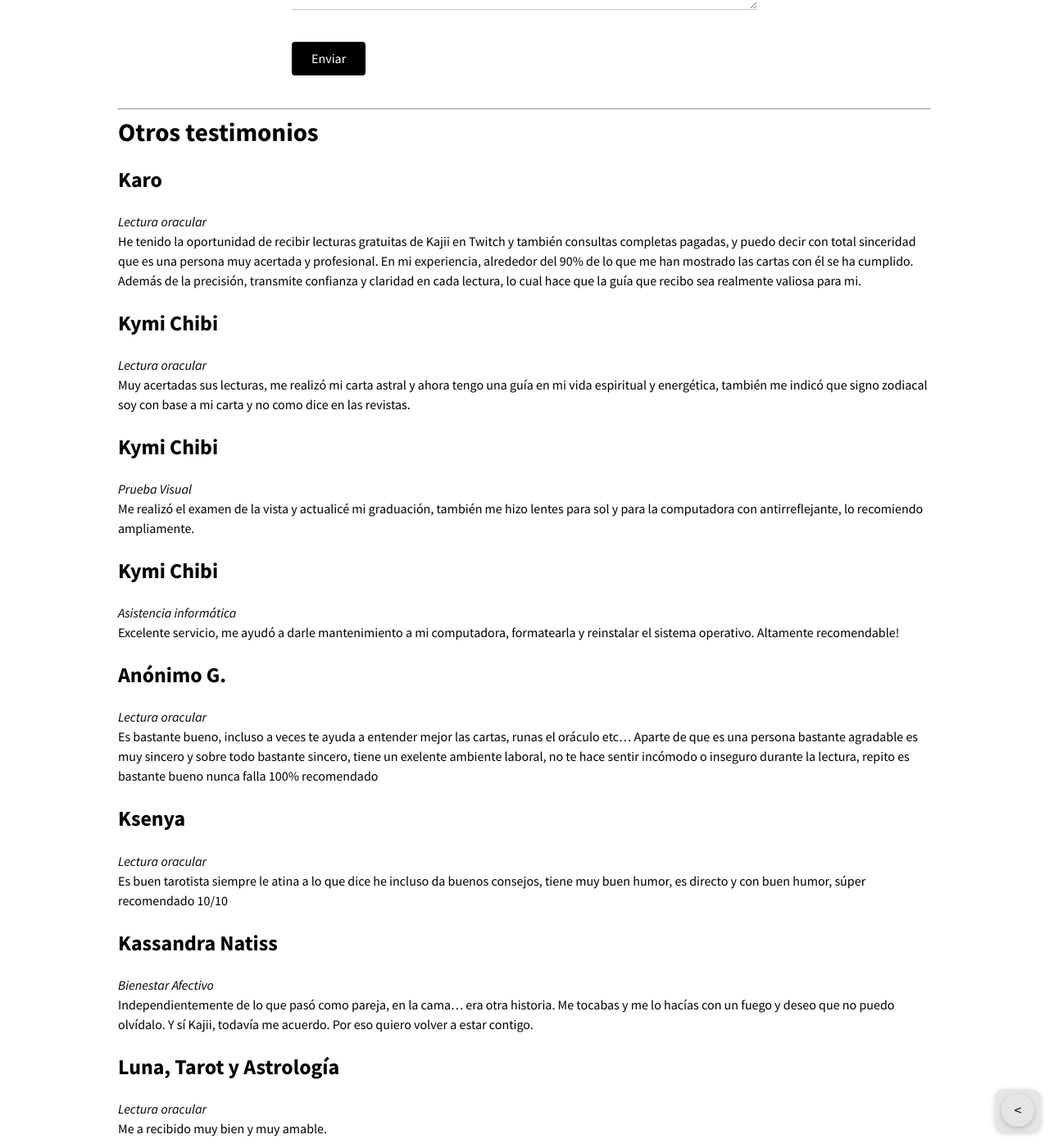
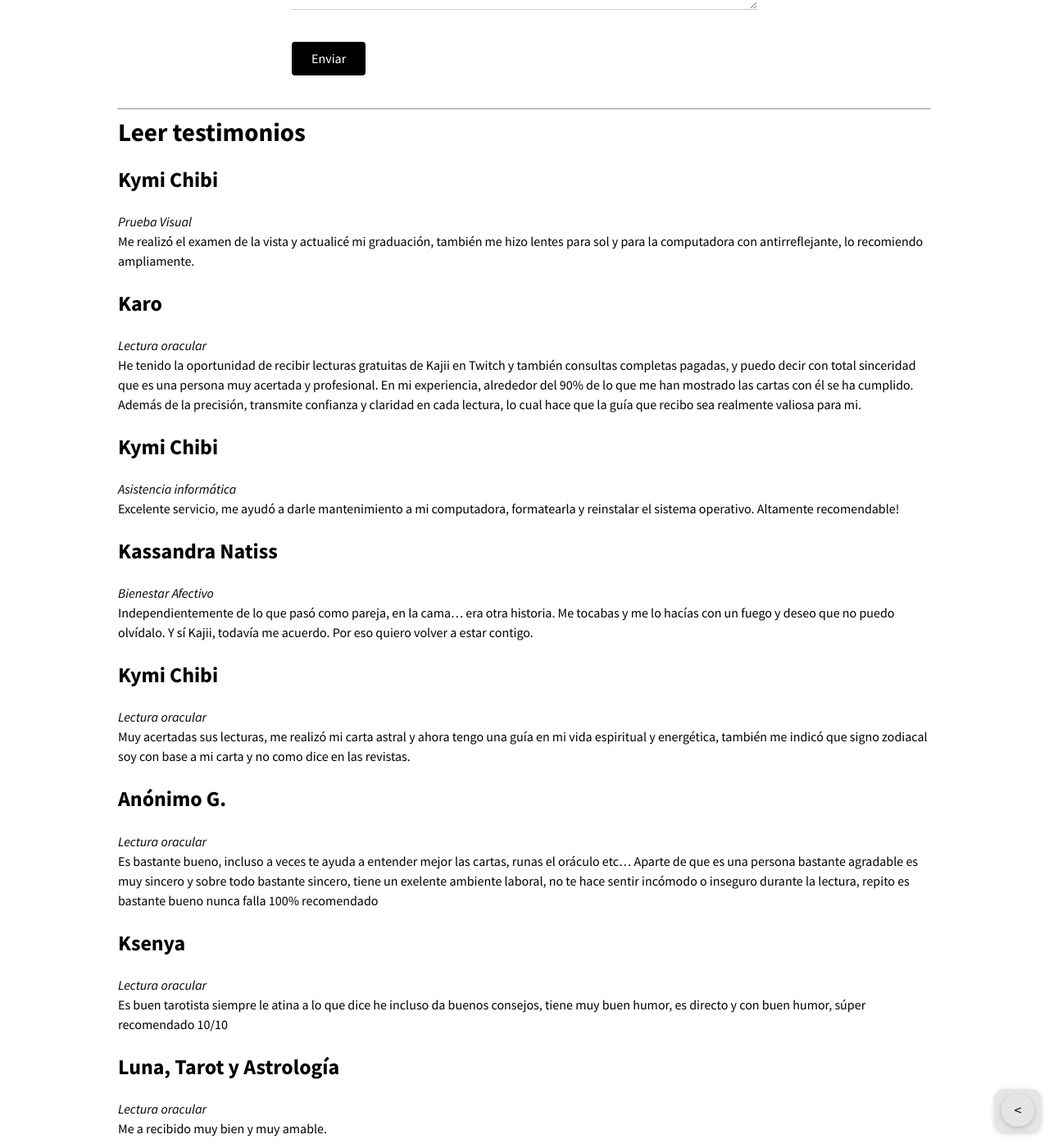
Before and after one commit to KajiiNarumi/iasuarezv, a Jekyll site: the page built from testimonios.md, in a window 1280 px wide and 1400 px high, scrolled down 868 px. Shown: the whole window at 82% size. Built offline with Jekyll 4.4.1, drawn with Linux system fonts in a browser that asks for light colours; nearby versions of some CDN libraries; some of the changed lines change nothing that is shown.

Commit message:
Update testimonios.md

```diff
--- a/testimonios.md
+++ b/testimonios.md
@@ -74,9 +74,11 @@ entries_layout: list
   <label for="service">Servicio:</label>
   <select name="service" id="service" required>
     <option value="" disabled selected>Selecciona una opción</option>
+    <option value="Prueba Visual">Prueba Visual</option>
+    <option value="Asistencia informatica">Asistencia informatica</option>
+    <option value="Palabra escrita">Palabra escrita</option>
+    <option value="Capturando recuerdos">Capturando recuerdos</option>
     <option value="Lectura oracular">Lectura oracular</option>
-    <option value="Asistencia informatica">Asistencia informatica</option>
-    <option value="Prueba Visual">Prueba Visual</option>
     <option value="Bienestar Afectivo">Bienestar Afectivo</option>
   </select>
 
@@ -87,23 +89,28 @@ entries_layout: list
 </form>
 
 ---
-## Otros testimonios
+## Leer testimonios
+
+
+### **Kymi Chibi**
+*Prueba Visual*
+Me realizó el examen de la vista y actualicé mi graduación, también me hizo lentes para sol y para la computadora con antirreflejante, lo recomiendo ampliamente.
 
 ### **Karo**
 *Lectura oracular*
 He tenido la oportunidad de recibir lecturas gratuitas de Kajii en Twitch y también consultas completas pagadas, y puedo decir con total sinceridad que es una persona muy acertada y profesional. En mi experiencia, alrededor del 90% de lo que me han mostrado las cartas con él se ha cumplido. Además de la precisión, transmite confianza y claridad en cada lectura, lo cual hace que la guía que recibo sea realmente valiosa para mi.
 
 ### **Kymi Chibi**
+*Asistencia informática*
+Excelente servicio, me ayudó a darle mantenimiento a mi computadora, formatearla y reinstalar el sistema operativo. Altamente recomendable!
+
+### **Kassandra Natiss**
+*Bienestar Afectivo*
+Independientemente de lo que pasó como pareja, en la cama… era otra historia. Me tocabas y me lo hacías con un fuego y deseo que no puedo olvídalo. Y sí Kajii, todavía me acuerdo. Por eso quiero volver a estar contigo.
+
+### **Kymi Chibi**
 *Lectura oracular*
 Muy acertadas sus lecturas, me realizó mi carta astral y ahora tengo una guía en mi vida espiritual y energética, también me indicó que signo zodiacal soy con base a mi carta y no como dice en las revistas.
-
-### **Kymi Chibi**
-*Prueba Visual*
-Me realizó el examen de la vista y actualicé mi graduación, también me hizo lentes para sol y para la computadora con antirreflejante, lo recomiendo ampliamente.
-
-### **Kymi Chibi**
-*Asistencia informática*
-Excelente servicio, me ayudó a darle mantenimiento a mi computadora, formatearla y reinstalar el sistema operativo. Altamente recomendable!
 
 ### **Anónimo G.**
 *Lectura oracular*
@@ -112,10 +119,6 @@ Es bastante bueno, incluso a veces te ayuda a entender mejor las cartas, runas e
 ### **Ksenya**
 *Lectura oracular*
 Es buen tarotista siempre le atina a lo que dice he incluso da buenos consejos, tiene muy buen humor, es directo y con buen humor, súper recomendado 10/10
-
-### **Kassandra Natiss**
-*Bienestar Afectivo*
-Independientemente de lo que pasó como pareja, en la cama… era otra historia. Me tocabas y me lo hacías con un fuego y deseo que no puedo olvídalo. Y sí Kajii, todavía me acuerdo. Por eso quiero volver a estar contigo.
 
 ### **Luna, Tarot y Astrología**
 *Lectura oracular*
```
